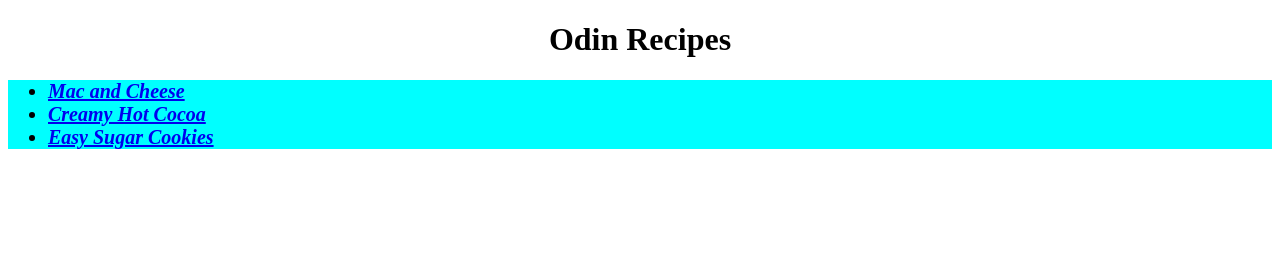
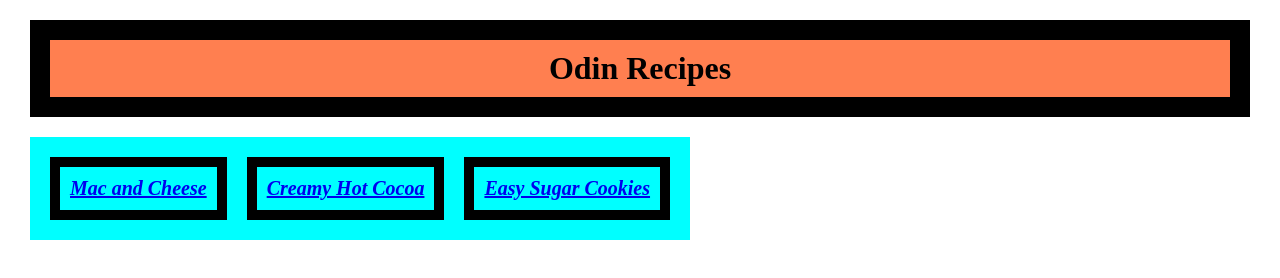
Before and after one commit to Npp-bot/odin-recipes, a plain HTML site: page index.html in a window 1280 px wide. Drawn offline with Linux system fonts and the light colour scheme.

Commit message:
05012022-15.51

```diff
--- a/index.html
+++ b/index.html
@@ -10,9 +10,9 @@
 <body>
     <h1>Odin Recipes</h1>
     <ul class="list">
-        <li> <a href="./recipes/macncheese.html">Mac and Cheese</a></li>
-        <li> <a href="./recipes/hotcocoa.html">Creamy Hot Cocoa</a></li>
-        <li> <a href="./recipes/easysugarcookies.html">Easy Sugar Cookies</a></li>
+        <li class="li1"> <a href="./recipes/macncheese.html">Mac and Cheese</a></li>
+        <li class="li1"> <a href="./recipes/hotcocoa.html">Creamy Hot Cocoa</a></li>
+        <li class="li1"> <a href="./recipes/easysugarcookies.html">Easy Sugar Cookies</a></li>
     </ul>
 
 </body>
--- a/style.css
+++ b/style.css
@@ -1,13 +1,31 @@
+*{
+    margin: 10px;
+    box-sizing:border-box;
+}
 h1 {
     text-align: center;
     font-weight: bold;
     font-family: 'Times New Roman', sans-serif;
+    padding: 10px;
+    border: 20px solid black;
+    background-color: coral;
+
 
 }
 .list {
-    background-color: aqua;
+
     color: black;
     font-size: 20px;
     font-weight: bold;
     font-style: italic;
+    padding: 10px;
+    background-color: aqua;
+    display: inline-flex;
+  list-style: none;
+
 }
+.li1{
+    border: 10px solid black;
+    display: flex;
+
+}
```
